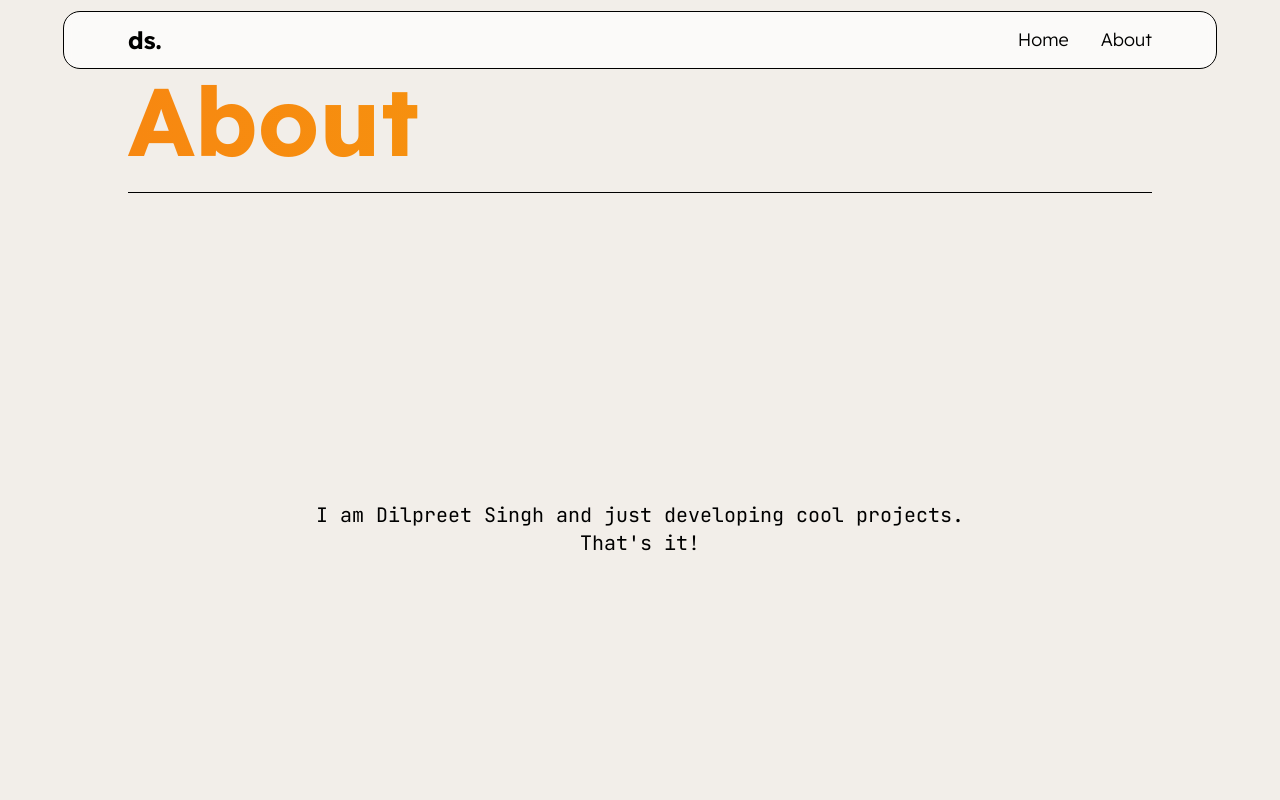
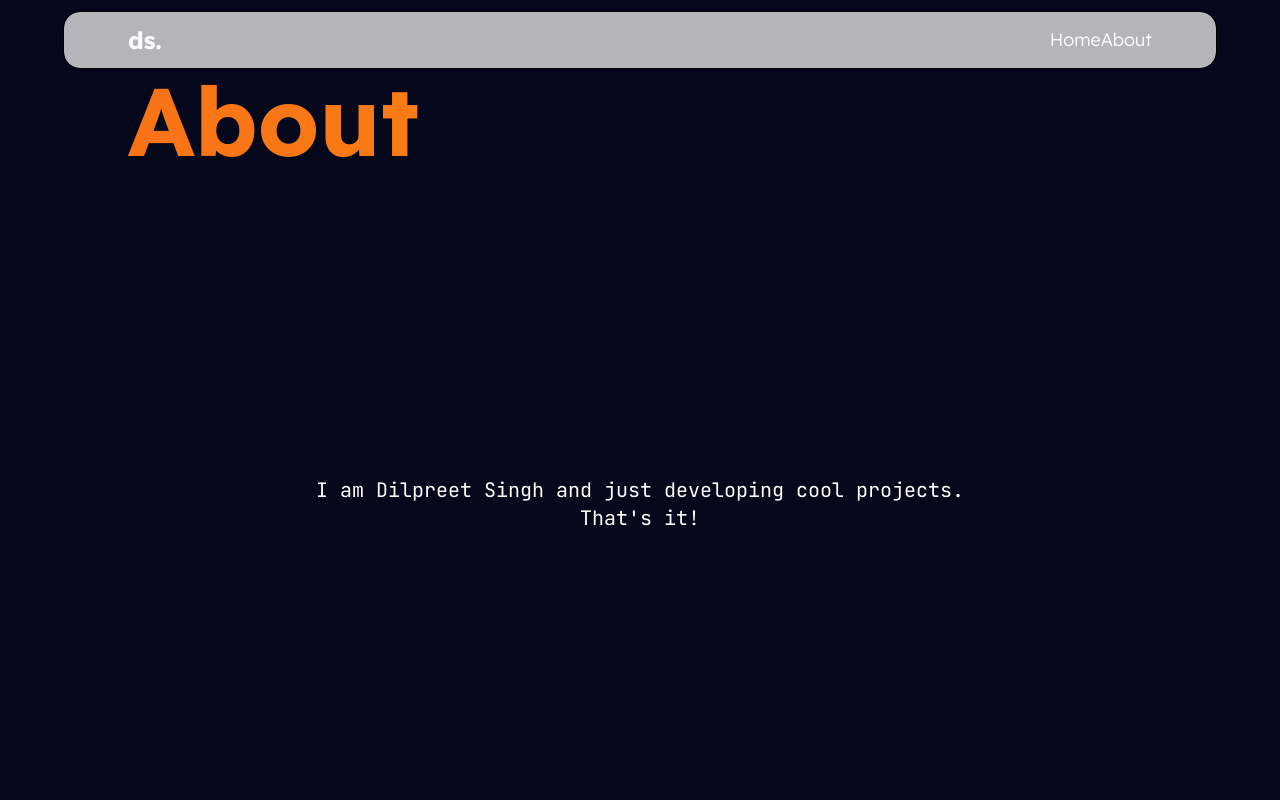
Before and after one commit to dilpreetsinghaulakh/Portfolio, a Next.js app: page /about in a window 1280 px wide. Shown: the top 800 px of the page. Built offline with nearby package versions, Linux system fonts and the light colour scheme.

Commit message:
chore: Update font family in globals.css and tailwind.config.js

```diff
--- a/src/styles/globals.css
+++ b/src/styles/globals.css
@@ -1,24 +1,9 @@
+@import url("https://fonts.googleapis.com/css2?family=Space+Grotesk:wght@300..700&display=swap");
+
 @tailwind base;
 @tailwind components;
 @tailwind utilities;
 
 body {
-  @apply bg-[#f2eee9];
+  @apply bg-background text-white;
 }
-
-.r a {
-  @apply ml-8 hover:underline target:scale-95;
-}
-
-.animation-gradient{
-  animation: gradient 5s  infinite linear;
-}
-
-@keyframes gradient{
-to {
-  background-position: 300% center;
-}}
-
-.br{
-  @apply w-full h-[1px] bg-black mb-6
-}
--- a/tailwind.config.js
+++ b/tailwind.config.js
@@ -19,6 +19,9 @@
         },
         tirtiaty: "#262F58",
       },
+      fontFamily: {
+        sans: ["Space Grotesk", "sans-serif"],
+      },
     },
   },
   plugins: [],
```
